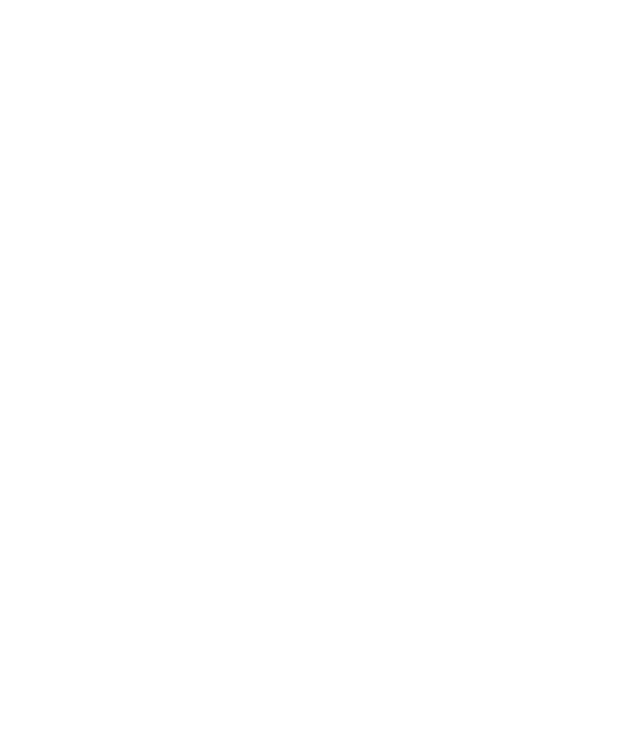
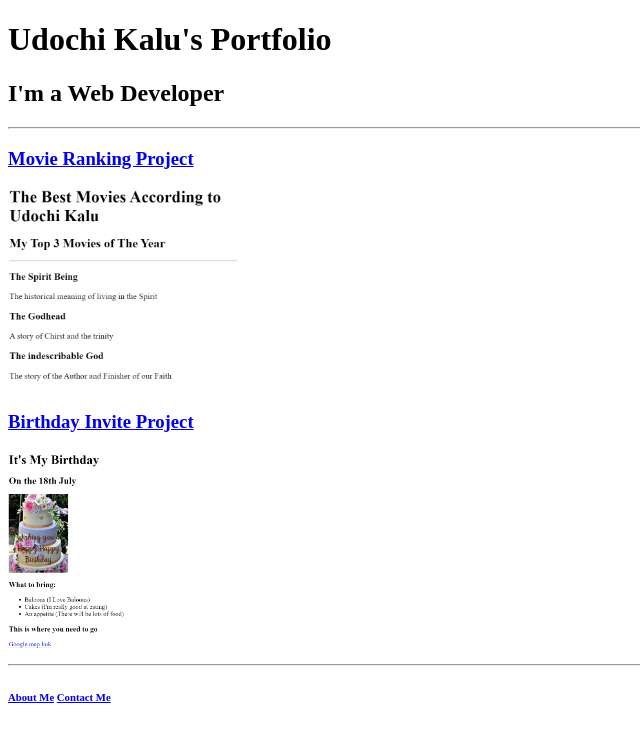
Before and after one commit to Udochik/html-Portfolio, a plain HTML site: page index.html in a window 1280 px wide. Shown: the whole page, without its empty margins (0-640 px from the left). Drawn offline with Linux system fonts and the light colour scheme.

Commit message:
index.html

```diff
--- a/index.html
+++ b/index.html
@@ -1,15 +1,20 @@
-<!-- TODO 1: Create the HTML Boilerplate -->
+ <!DOCTYPE html>
+ <html lang="en">
+ <head>
+    <meta charset="UTF-8">
+    <meta name="viewport" content="width=device-width, initial-scale=1.0">
+    <title>Udochi's Portfolio</title>
+ </head>
+ <body>
+    <h1>Udochi Kalu's Portfolio</h1>
+    <h2> I'm a Web Developer</h2>
+ <hr />
+ <h3><a href="./public/movie-ranking.html">Movie Ranking Project</a></h3>
+ <img src="./assets/images/Movie.png" height="200" />
 
-<!-- TODO 2: Add Your previous projects' HTML into the public folder -->
-
-<!-- TODO 3: Take screenshots of your project previews and add the images to the images folder -->
-
-<!-- TODO 4: Add titles/subtitles etc. -->
-
-<!-- TODO 5: Add a link to the project pages -->
-
-<!-- TODO 6: Add images to show the project previews
-HINT for TODO 6: You can use the height attribute set to 200 to make the image smaller:
-https://developer.mozilla.org/en-US/docs/Web/HTML/Element/img#attr-height -->
-
-<!-- TODO 7: Add the Contact Me and About Me page links -->
+ <h3><a href="./public/birthday-invite.html"> Birthday Invite Project</a></h3>
+ <img src="./assets/images/My Invite.png" height="200" />
+ </body>
+ <hr />
+ <h6><a href="./public/about.html">About Me</a> <a href="./public/contact.html">Contact Me</a> </h4>
+ </html>
```
